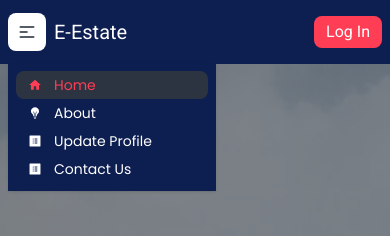
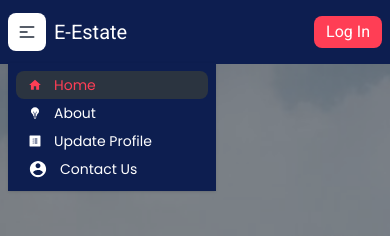
Before and after one commit to bapibiswas100808/pro-assignment-nine, a React (Vite) app: page / in a window 390 px wide. Both pictures are taken after a click on the button 27 px from the left and 32 px from the top of the page. Shown: the top 236 px of the page. Built offline with nearby package versions, Linux system fonts and the light colour scheme; no server answers.

Commit message:
project updated3

```diff
--- a/src/Components/Header/Header.jsx
+++ b/src/Components/Header/Header.jsx
@@ -2,6 +2,7 @@ import { Link, NavLink } from "react-router-dom";
 import { MdHome } from "react-icons/md";
 import { AiFillProfile } from "react-icons/ai";
 import { IoIosBulb } from "react-icons/io";
+import { IoMdContact } from "react-icons/io";
 import { useContext } from "react";
 import { AuthContext } from "../../Provider/AuthProvider";
 
@@ -40,7 +41,7 @@ const Header = () => {
       <li>
         <NavLink className="flex items-center" to="/contact">
           <span>
-            <AiFillProfile className="me-1" />
+            <IoMdContact className="me-1 text-xl" />
           </span>
           <span className="font-poppins">Contact Us</span>
         </NavLink>
```
